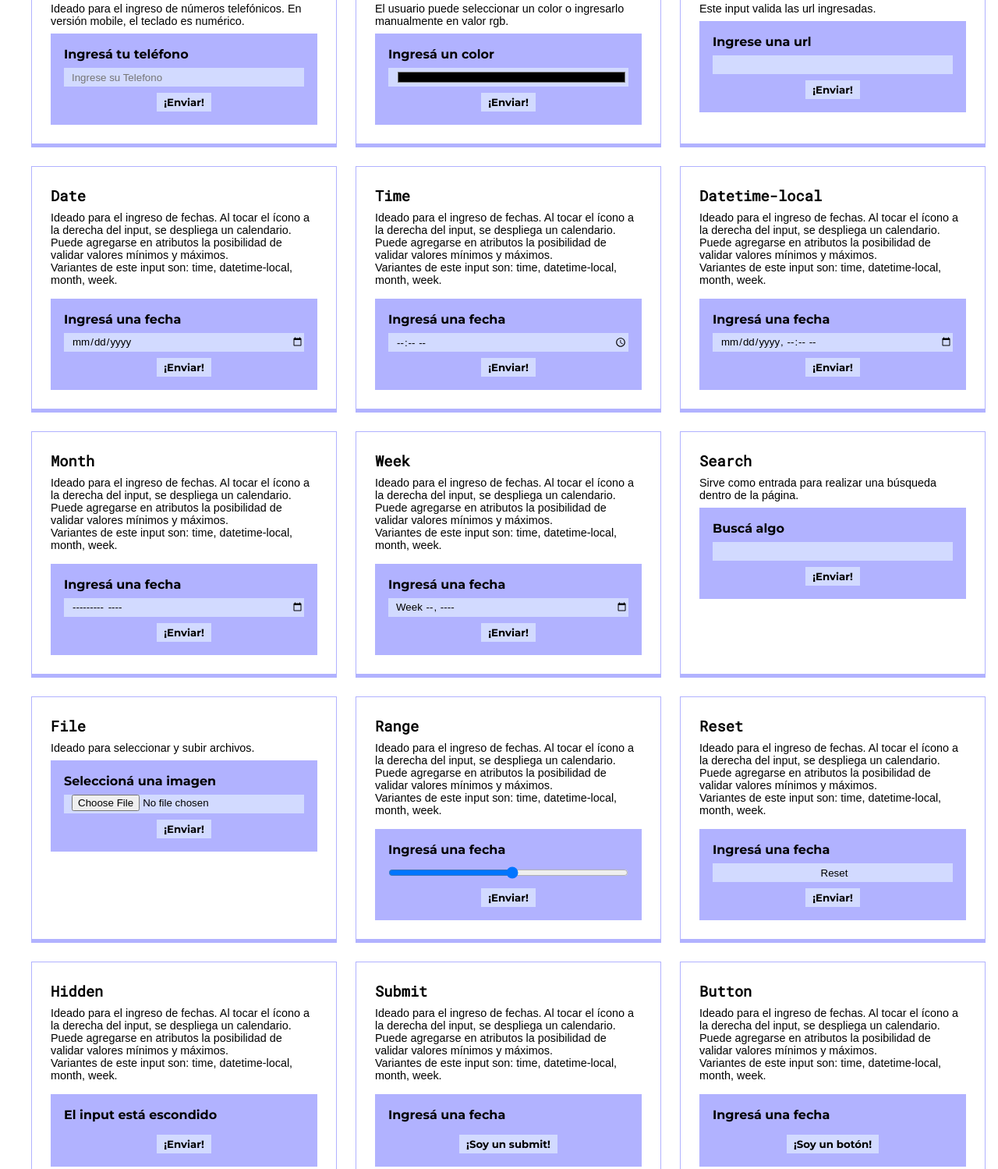
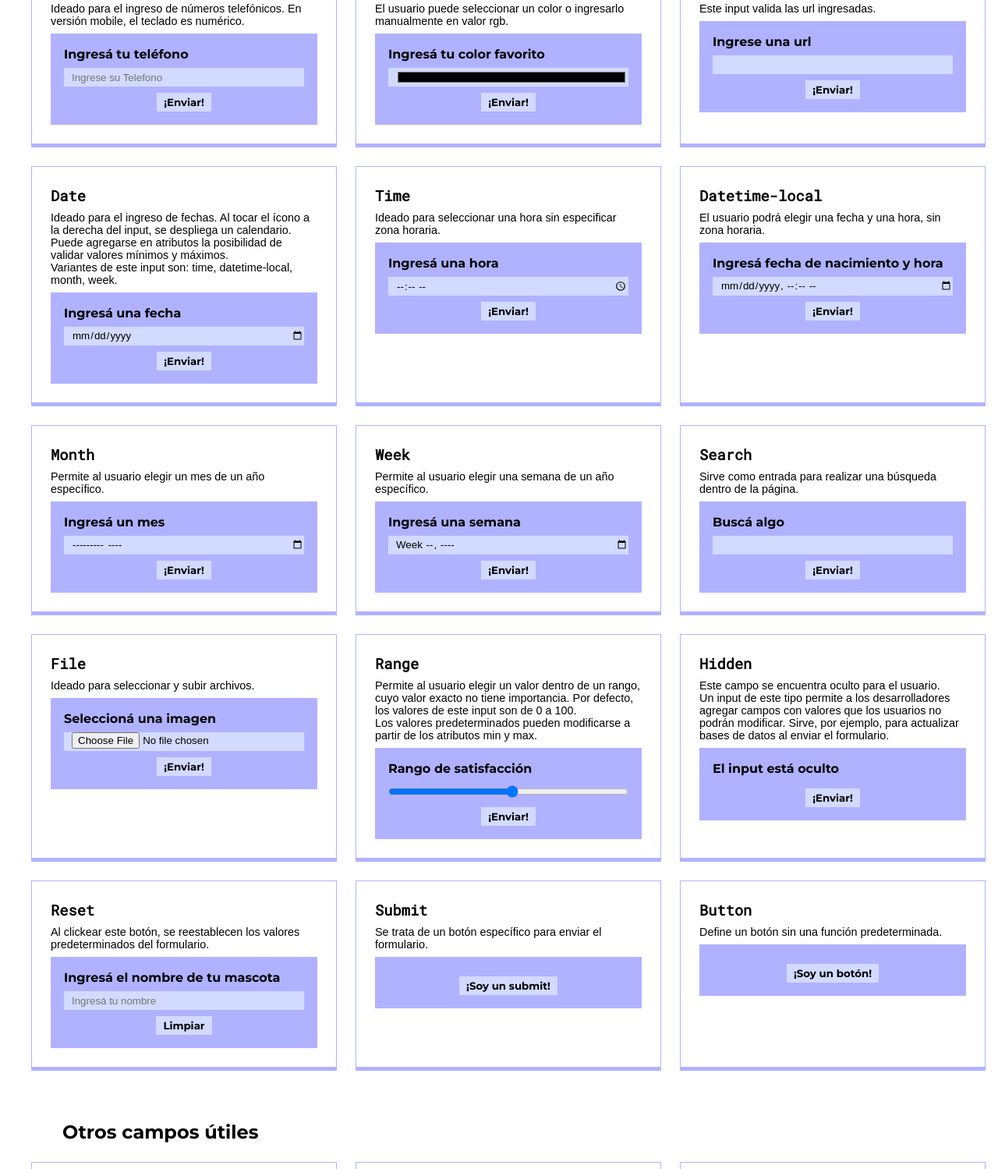
Before and after one commit to elianadenise/formularios, a website: page index.html in a window 1280 px wide. Shown: the part 2306-3805 px from the top of the page at 78% size. Drawn offline with nearby package versions, Linux system fonts and the light colour scheme; a web font is replaced by a local one.

Commit message:
cambios varios

```diff
--- a/index.html
+++ b/index.html
@@ -24,7 +24,7 @@
     <header>
         <p>Todo lo que tenés que saber sobre</p>
         <h1>FORMULARIOS en HTML</h1>
-        <a href="https://github.com/elianadenise/formularios/blob/main/index.html" class="btn"><i class="fa-solid fa-eye fa-sm"></i>&nbsp;&nbsp;Ver código</a>
+        <a href="https://github.com/elianadenise/formularios/blob/main/index.html" class="btn" target="_blank"><i class="fa-solid fa-eye fa-sm"></i>&nbsp;&nbsp;Ver código</a>
         <a href="#main" class="flecha"><i class="fa-solid fa-chevron-down fa-xl"></i></a>
 
     </header>
@@ -78,7 +78,7 @@
                 <h3>Text</h3>
                 <p>Este input permite el ingreso de datos alfanuméricos. Incluye caracteres especiales.</p>
                 <form action="#">
-                    <label for="nombre">Ingresá tu nombre </label>
+                    <label for="nombre">Ingresá tu nombre</label>
                     <input id="nombre" type="text" name="nombre" placeholder="Ingresá tu nombre" class="ingreso">
                     <input type="submit" value="¡Enviar!" class="btn">
                 </form>
@@ -192,7 +192,7 @@
                 <p>El usuario puede seleccionar un color o ingresarlo manualmente en valor rgb.</p>
 
                 <form action="#">
-                    <label for="color">Ingresá un color</label>
+                    <label for="color">Ingresá tu color favorito</label>
                     <input id="color" type="color" name="color" class="ingreso">
                     <input type="submit" value="¡Enviar!" class="btn">
                 </form>
@@ -214,7 +214,7 @@
                 <p>Ideado para el ingreso de fechas. Al tocar el ícono a la derecha del input, se despliega un
                     calendario. Puede agregarse en atributos la posibilidad de validar valores mínimos y máximos.
                     <br>Variantes de este input son: time, datetime-local, month, week.
-                <p>
+                </p>
 
                 <form action="#">
                     <label for="fecha">Ingresá una fecha</label>
@@ -226,13 +226,10 @@
             <!--INPUT TIME-->
             <article>
                 <h3>Time</h3>
-                <p>Ideado para el ingreso de fechas. Al tocar el ícono a la derecha del input, se despliega un
-                    calendario. Puede agregarse en atributos la posibilidad de validar valores mínimos y máximos.
-                    <br>Variantes de este input son: time, datetime-local, month, week.
-                <p>
+                <p>Ideado para seleccionar una hora sin especificar zona horaria.</p>
 
                 <form action="#">
-                    <label for="hora">Ingresá una fecha</label>
+                    <label for="hora">Ingresá una hora</label>
                     <input type="time" name="hora" id="hora" class="ingreso">
                     <input type="submit" value="¡Enviar!" class="btn">
                 </form>
@@ -241,13 +238,11 @@
             <!--INPUT DATETIME-LOCAL-->
             <article>
                 <h3>Datetime-local</h3>
-                <p>Ideado para el ingreso de fechas. Al tocar el ícono a la derecha del input, se despliega un
-                    calendario. Puede agregarse en atributos la posibilidad de validar valores mínimos y máximos.
-                    <br>Variantes de este input son: time, datetime-local, month, week.
-                <p>
+                <p>El usuario podrá elegir una fecha y una hora, sin zona horaria.
+                </p>
 
                 <form action="#">
-                    <label for="datatimelocal">Ingresá una fecha</label>
+                    <label for="datatimelocal">Ingresá fecha de nacimiento y hora</label>
                     <input type="datetime-local" name="datatimelocal" id="datatimelocal" class="ingreso">
                     <input type="submit" value="¡Enviar!" class="btn">
                 </form>
@@ -256,13 +251,11 @@
             <!--INPUT MONTH-->
             <article>
                 <h3>Month</h3>
-                <p>Ideado para el ingreso de fechas. Al tocar el ícono a la derecha del input, se despliega un
-                    calendario. Puede agregarse en atributos la posibilidad de validar valores mínimos y máximos.
-                    <br>Variantes de este input son: time, datetime-local, month, week.
-                <p>
+                <p>Permite al usuario elegir un mes de un año específico.
+                </p>
 
                 <form action="#">
-                    <label for="mes">Ingresá una fecha</label>
+                    <label for="mes">Ingresá un mes</label>
                     <input type="month" id="mes" name="mes" class="ingreso">
                     <input type="submit" value="¡Enviar!" class="btn">
                 </form>
@@ -271,13 +264,11 @@
             <!--INPUT WEEK-->
             <article>
                 <h3>Week</h3>
-                <p>Ideado para el ingreso de fechas. Al tocar el ícono a la derecha del input, se despliega un
-                    calendario. Puede agregarse en atributos la posibilidad de validar valores mínimos y máximos.
-                    <br>Variantes de este input son: time, datetime-local, month, week.
-                <p>
+                <p>Permite al usuario elegir una semana de un año específico.
+                </p>
 
                 <form action="#">
-                    <label for="fecha">Ingresá una fecha</label>
+                    <label for="fecha">Ingresá una semana</label>
                     <input type="week" id="fecha" name="fecha" class="ingreso">
                     <input type="submit" value="¡Enviar!" class="btn">
                 </form>
@@ -310,14 +301,29 @@
             <!--INPUT RANGE-->
             <article>
                 <h3>Range</h3>
-                <p>Ideado para el ingreso de fechas. Al tocar el ícono a la derecha del input, se despliega un
-                    calendario. Puede agregarse en atributos la posibilidad de validar valores mínimos y máximos.
-                    <br>Variantes de este input son: time, datetime-local, month, week.
-                <p>
+                <p>Permite al usuario elegir un valor dentro de un rango,
+                 cuyo valor exacto no tiene importancia. Por defecto, los valores de este input son de 0 a 100.
+                 <br>Los valores predeterminados pueden modificarse a partir de los atributos min y max.
+                </p>
 
                 <form action="#">
-                    <label for="rango">Ingresá una fecha</label>
-                    <input type="range" id="rango" name="rango" class="ingreso">
+                    <label for="rango">Rango de satisfacción</label>
+                    <input type="range" id="rango" name="rango" min="0" max="50" class="ingreso">
+                    <input type="submit" value="¡Enviar!" class="btn">
+                </form>
+            </article>
+
+            <!--INPUT HIDDEN-->
+            <article>
+                <h3>Hidden</h3>
+                <p>Este campo se encuentra oculto para el usuario. <br>
+                    Un input de este tipo permite a los desarrolladores agregar campos con valores que los
+                    usuarios no podrán modificar. Sirve, por ejemplo, para actualizar bases de datos al enviar el formulario.
+                </p>
+
+                <form action="#">
+                    <label for="escondido">El input está oculto</label>
+                    <input type="hidden" id="escondido" name="escandido" value="soyunvalor" class="ingreso">
                     <input type="submit" value="¡Enviar!" class="btn">
                 </form>
             </article>
@@ -325,43 +331,23 @@
             <!--INPUT RESET-->
             <article>
                 <h3>Reset</h3>
-                <p>Ideado para el ingreso de fechas. Al tocar el ícono a la derecha del input, se despliega un
-                    calendario. Puede agregarse en atributos la posibilidad de validar valores mínimos y máximos.
-                    <br>Variantes de este input son: time, datetime-local, month, week.
-                <p>
+                <p>Al clickear este botón, se reestablecen los valores predeterminados del formulario.
+                </p>
 
                 <form action="#">
-                    <label for="reset">Ingresá una fecha</label>
-                    <input type="reset" id="reset" name="reset" class="ingreso">
-                    <input type="submit" value="¡Enviar!" class="btn">
-                </form>
-            </article>
-
-            <!--INPUT HIDDEN-->
-            <article>
-                <h3>Hidden</h3>
-                <p>Ideado para el ingreso de fechas. Al tocar el ícono a la derecha del input, se despliega un
-                    calendario. Puede agregarse en atributos la posibilidad de validar valores mínimos y máximos.
-                    <br>Variantes de este input son: time, datetime-local, month, week.
-                <p>
-
-                <form action="#">
-                    <label for="escondido">El input está escondido</label>
-                    <input type="hidden" id="escondido" name="escandido" class="ingreso">
-                    <input type="submit" value="¡Enviar!" class="btn">
+                    <label for="nombre3">Ingresá el nombre de tu mascota</label>
+                    <input id="nombre3" type="text" name="nombre3" placeholder="Ingresá tu nombre" class="ingreso">
+                    <input type="reset" value="Limpiar" class="btn">
                 </form>
             </article>
 
             <!--INPUT SUBMIT-->
             <article>
                 <h3>Submit</h3>
-                <p>Ideado para el ingreso de fechas. Al tocar el ícono a la derecha del input, se despliega un
-                    calendario. Puede agregarse en atributos la posibilidad de validar valores mínimos y máximos.
-                    <br>Variantes de este input son: time, datetime-local, month, week.
-                <p>
+                <p>Se trata de un botón específico para enviar el formulario.
+                </p>
 
                 <form action="#">
-                    <label for="fecha">Ingresá una fecha</label>
                     <input type="submit" value="¡Soy un submit!" class="btn">
                 </form>
             </article>
@@ -369,13 +355,10 @@
             <!--INPUT BUTTON-->
             <article>
                 <h3>Button</h3>
-                <p>Ideado para el ingreso de fechas. Al tocar el ícono a la derecha del input, se despliega un
-                    calendario. Puede agregarse en atributos la posibilidad de validar valores mínimos y máximos.
-                    <br>Variantes de este input son: time, datetime-local, month, week.
-                <p>
+                <p>Define un botón sin una función predeterminada.
+                </p>
 
                 <form action="#">
-                    <label for="fecha">Ingresá una fecha</label>
                     <input type="button" value="¡Soy un botón!" class="btn">
                 </form>
             </article>
--- a/scss/components/_articles.scss
+++ b/scss/components/_articles.scss
@@ -36,7 +36,7 @@ section {
 
     article {
       padding: 3vh;
-      align-items: center;
+      // align-items: center;
       margin: 0 3vh 3vh 3vh;
       width: auto;
     }
--- a/scss/components/_sintaxis.scss
+++ b/scss/components/_sintaxis.scss
@@ -61,10 +61,7 @@
 @media screen and (max-width: 990px) {
     .sintaxis {
       article {
-        padding: 3vh;
-        align-items: center;
         margin: 0 3vh 3vh 3vh;
-        width: auto;
       }
       .codigo {
         width: auto;
```
Also changed, not shown: css/style.css.
